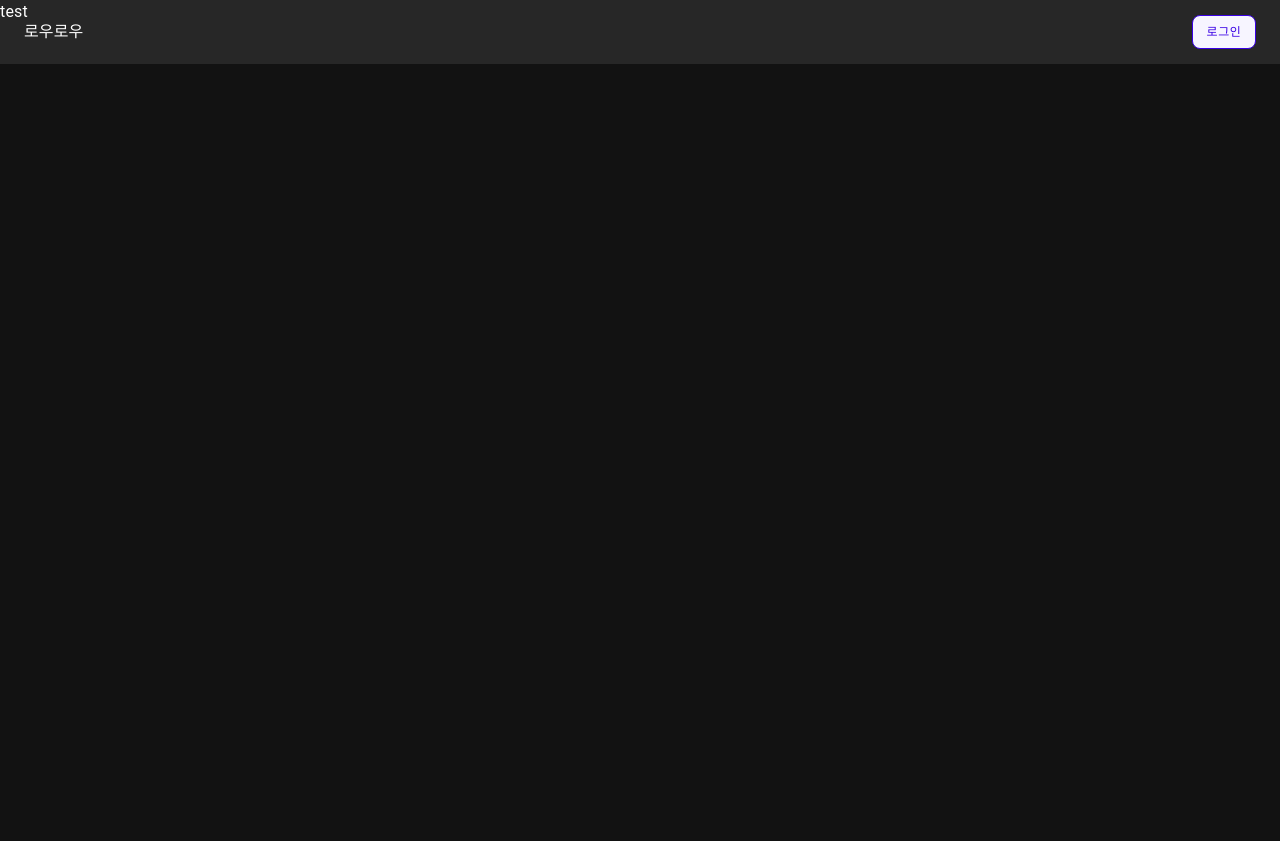
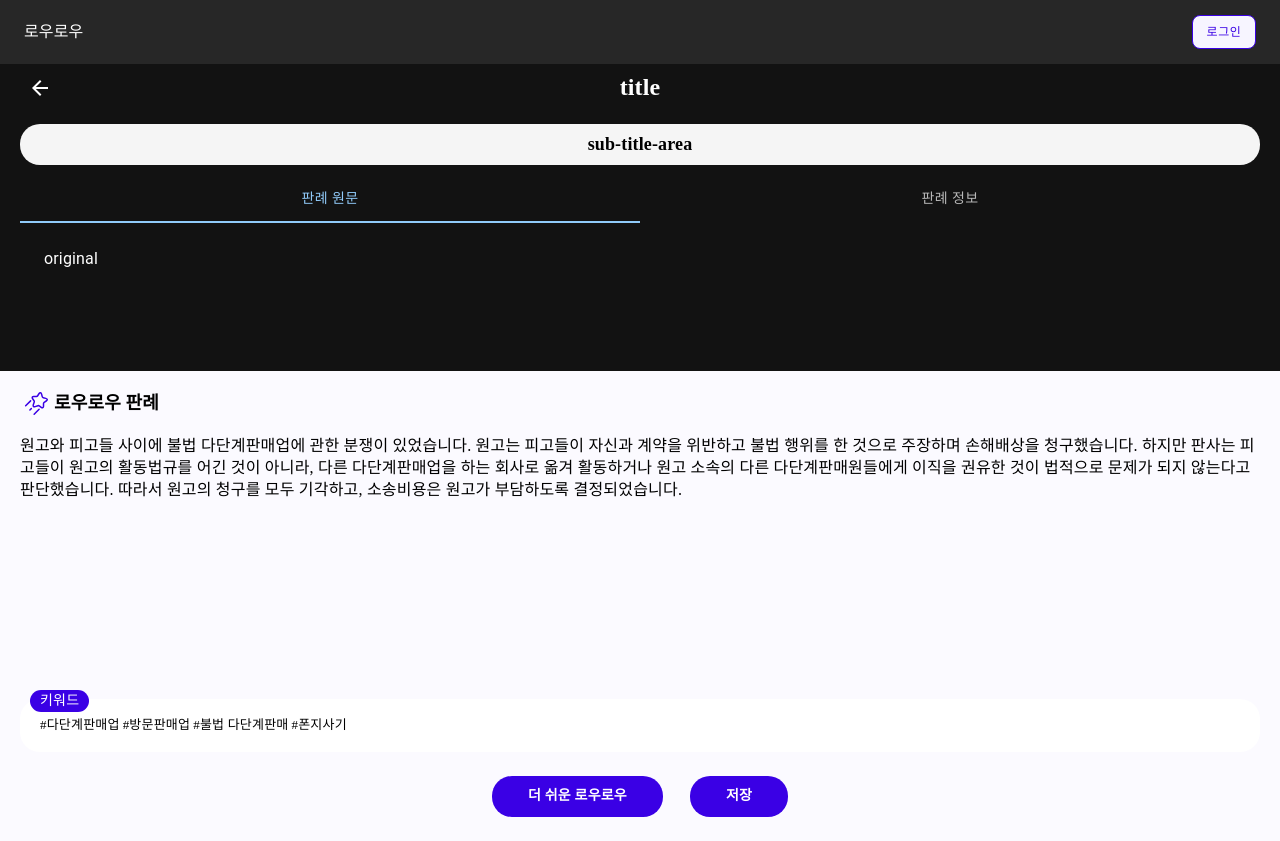
Before and after one commit to potenday-project/lawlow, a React (Create React App) app: page /search/1 in a window 1280 px wide. Before the commit the page ends 800 px from the top, so only its background shows below. Built offline with nearby package versions, Linux system fonts and the light colour scheme.

Commit message:
:sparkles: search detail 화면 레이아웃

```diff
--- a/craco.config.js
+++ b/craco.config.js
@@ -8,6 +8,7 @@ module.exports = {
       "@stores": path.resolve(__dirname, "src/stores"),
       "@interface": path.resolve(__dirname, "src/interface"),
       "@style": path.resolve(__dirname, "src/style"),
+      "@assets": path.resolve(__dirname, "src/assets"),
     },
   },
   babel: {
--- /dev/null
+++ b/src/assets/svg/TitleSvg.tsx
@@ -0,0 +1,44 @@
+import { ReactElement } from "react";
+
+const TitleSvg = (): ReactElement => {
+  return (
+    <svg
+      xmlns="http://www.w3.org/2000/svg"
+      width="34"
+      height="34"
+      viewBox="0 0 34 34"
+      fill="none"
+    >
+      <path
+        d="M13.3007 18.802L14.234 16.0018C14.3613 15.62 14.2765 15.026 14.0361 14.7008L12.6289 12.7279C11.7309 11.4622 12.2542 10.4298 13.8098 10.4298L16.4402 10.4298C16.8786 10.4298 17.4372 10.1258 17.6777 9.74395L18.9363 7.73574C19.9262 6.15182 21.1142 6.33567 21.5809 8.14587L22.2244 10.6703C22.3446 11.1299 22.8112 11.5965 23.2709 11.7168L25.7952 12.3602C27.6054 12.8269 27.7893 14.0149 26.2054 15.0048L24.1972 16.2634C23.8224 16.4968 23.5184 17.0554 23.5113 17.5009L23.5113 20.1313C23.5113 21.687 22.4718 22.2173 21.2132 21.3122L19.2404 19.9051C18.908 19.6717 18.3211 19.5798 17.9393 19.7071L15.1391 20.6404C13.6259 21.1496 12.7916 20.3152 13.3007 18.802Z"
+        stroke="#3A00E5"
+        strokeWidth="1.5"
+        strokeLinecap="round"
+        strokeLinejoin="round"
+      />
+      <path
+        d="M19.0919 23.3345L14.1421 28.2843"
+        stroke="#3A00E5"
+        strokeWidth="1.5"
+        strokeLinecap="round"
+        strokeLinejoin="round"
+      />
+      <path
+        d="M10.6066 14.8492L5.65683 19.799"
+        stroke="#3A00E5"
+        strokeWidth="1.5"
+        strokeLinecap="round"
+        strokeLinejoin="round"
+      />
+      <path
+        d="M11.3137 22.6274L9.89948 24.0416"
+        stroke="#3A00E5"
+        strokeWidth="1.5"
+        strokeLinecap="round"
+        strokeLinejoin="round"
+      />
+    </svg>
+  );
+};
+
+export default TitleSvg;
--- a/src/pages/SearchDetail/index.tsx
+++ b/src/pages/SearchDetail/index.tsx
@@ -1,12 +1,266 @@
-import React, { ReactElement } from "react";
+import React, {
+  ReactElement,
+  SyntheticEvent,
+  useCallback,
+  useState,
+} from "react";
 
+import { ArrowBack } from "@mui/icons-material";
+import { Box, Button, IconButton, Tab, Tabs, Typography } from "@mui/material";
 import { useParams } from "react-router";
+import styled from "styled-components";
+
+import { DETAIL_TAB_INFOS } from "@/interface/searchDetail";
+import TitleSvg from "@assets/svg/TitleSvg";
+
+const ContentWrapper = styled.main`
+  position: absolute;
+  top: 56px;
+  width: 100%;
+  height: calc(100% - 56px);
+  display: flex;
+  flex-direction: column;
+
+  .original-area {
+    display: flex;
+    flex-direction: column;
+
+    .title-area {
+      display: inline-flex;
+      align-items: center;
+      justify-content: center;
+      font-family: Pretendard;
+      font-size: 24px;
+      font-style: normal;
+      font-weight: 600;
+      line-height: 15px;
+
+      .MuiIconButton-root {
+        position: absolute;
+        left: 20px;
+      }
+    }
+
+    .sub-title-area {
+      margin: 5px 20px;
+      padding: 13px;
+      display: inline-flex;
+      justify-content: center;
+      border-radius: 20px;
+      background: #f5f5f5;
+      color: #000;
+      text-align: center;
+      font-family: Pretendard;
+      font-size: 18px;
+      font-style: normal;
+      font-weight: 600;
+      line-height: 15px;
+    }
+
+    .original-data-area {
+      display: flex;
+      flex-direction: column;
+      justify-content: center;
+      align-items: center;
+      padding: 5px 20px;
+
+      .tab-container {
+        width: 100%;
+      }
+
+      .tab-panel {
+        width: 100%;
+        min-height: 143px;
+        max-height: 143px;
+      }
+    }
+  }
+
+  .lawlow-data-area {
+    display: flex;
+    flex-direction: column;
+    flex: 1;
+    background: #fbfaff;
+
+    .title-container {
+      display: inline-flex;
+      align-items: center;
+      padding: 15px 20px;
+      .title {
+        color: #000;
+        font-family: Pretendard;
+        font-size: 18px;
+        font-style: normal;
+        font-weight: 600;
+        line-height: 15px; /* 83.333% */
+      }
+    }
+
+    .content-container {
+      min-height: 240px;
+      padding: 0px 20px;
+      overflow: hidden;
+      color: #000;
+      font-family: Pretendard;
+      font-size: 16px;
+      font-style: normal;
+      font-weight: 500;
+      line-height: 22px; /* 137.5% */
+      letter-spacing: 0.2px;
+    }
+
+    .keyword-container {
+      flex: 1;
+      padding: 0px 20px;
+      .keyword-title {
+        position: relative;
+        top: 13px;
+        left: 10px;
+        display: inline-flex;
+        padding: 0px 10px;
+        border-radius: 12px;
+        background: #3a00e5;
+        color: #fff;
+        font-family: Pretendard;
+        font-size: 14px;
+        font-style: normal;
+        font-weight: 500;
+        line-height: 22px; /* 157.143% */
+        letter-spacing: 0.2px;
+      }
+      .keyword-container {
+        height: 53px;
+        border-radius: 20px;
+        background: #fff;
+        display: inline-flex;
+        gap: 3px;
+        width: 100%;
+        align-items: center;
+
+        .keyword {
+          color: #000;
+          font-family: Pretendard;
+          font-size: 13px;
+          font-style: normal;
+          font-weight: 500;
+          line-height: 16.5px; /* 126.923% */
+          letter-spacing: 0.2px;
+        }
+      }
+    }
+
+    .button-container {
+      display: flex;
+      justify-content: center;
+      padding: 24px 20px;
+      gap: 27px;
+      .button {
+        padding: 12px 36px;
+        border-radius: 20px;
+        background: #3a00e5;
+        color: #fff;
+        font-family: Pretendard;
+        font-size: 14px;
+        font-style: normal;
+        font-weight: 700;
+        line-height: 16.5px; /* 117.857% */
+        letter-spacing: 0.2px;
+      }
+    }
+  }
+`;
+
+const TabPanel = ({
+  selectedValue,
+  value,
+}: {
+  selectedValue: string;
+  value: string;
+}): ReactElement => {
+  return (
+    <div className="tab-panel" role="tabpanel" hidden={value !== selectedValue}>
+      {value === selectedValue && <Box sx={{ p: 3 }}>{value}</Box>}
+    </div>
+  );
+};
 
 const SearchDetail = (): ReactElement => {
   const { id } = useParams();
 
+  /** @TODO 1. data1 호출 */
+  /** @TODO 2. data2 호출 */
+
+  const [selectedTab, setSelectedTab] = useState("original");
+  const handleChangeTabs = useCallback(
+    (event: SyntheticEvent<Element, Event> | null, value: string) => {
+      setSelectedTab(value);
+    },
+    [setSelectedTab],
+  );
   console.log(id);
-  return <div>test</div>;
+  return (
+    <ContentWrapper>
+      {/* @TODO api 나오면 컴포넌트 분리 */}
+      <Box className="original-area">
+        <Box className="title-area">
+          <IconButton>
+            <ArrowBack />
+          </IconButton>
+          <p>title</p>
+        </Box>
+        <Box className="sub-title-area">sub-title-area</Box>
+        <Box className="original-data-area">
+          <Box className="tab-container">
+            <Tabs
+              value={selectedTab}
+              onChange={handleChangeTabs}
+              variant="fullWidth"
+            >
+              {DETAIL_TAB_INFOS.map((info) => (
+                <Tab label={info.label} value={info.value} />
+              ))}
+            </Tabs>
+          </Box>
+          {DETAIL_TAB_INFOS.map((info) => (
+            <TabPanel selectedValue={selectedTab} value={info.value} />
+          ))}
+        </Box>
+      </Box>
+
+      {/* @TODO api 나오면 컴포넌트 분리 */}
+      <Box className="lawlow-data-area">
+        <Box className="title-container">
+          <TitleSvg />
+          <Typography className="title">로우로우 판례</Typography>
+        </Box>
+        <Box className="content-container">
+          원고와 피고들 사이에 불법 다단계판매업에 관한 분쟁이 있었습니다.
+          원고는 피고들이 자신과 계약을 위반하고 불법 행위를 한 것으로 주장하며
+          손해배상을 청구했습니다. 하지만 판사는 피고들이 원고의 활동법규를 어긴
+          것이 아니라, 다른 다단계판매업을 하는 회사로 옮겨 활동하거나 원고
+          소속의 다른 다단계판매원들에게 이직을 권유한 것이 법적으로 문제가 되지
+          않는다고 판단했습니다. 따라서 원고의 청구를 모두 기각하고, 소송비용은
+          원고가 부담하도록 결정되었습니다.
+        </Box>
+        <Box className="keyword-container">
+          <Box className="keyword-title">키워드</Box>
+          <Box className="keyword-container">
+            {["다단계판매업", "방문판매업", "불법 다단계판매", "폰지사기"].map(
+              (k) => (
+                <Typography className="keyword" display="inline">
+                  {`#${k}`}
+                </Typography>
+              ),
+            )}
+          </Box>
+        </Box>
+        <Box className="button-container">
+          <Button className="button">더 쉬운 로우로우</Button>
+          <Button className="button">저장</Button>
+        </Box>
+      </Box>
+    </ContentWrapper>
+  );
 };
 
 export default SearchDetail;
--- a/tsconfig.json
+++ b/tsconfig.json
@@ -31,7 +31,8 @@
       "@pages/*": ["./src/pages/*"],
       "@stores/*": ["./src/stores/*"],
       "@interface/*": ["./src/interface/*"],
-      "@style/*": ["./src/style/*"]
+      "@style/*": ["./src/style/*"],
+      "@assets/*": ["./src/assets/*"]
     }
   },
   "include": ["./src/**/*"]
```
